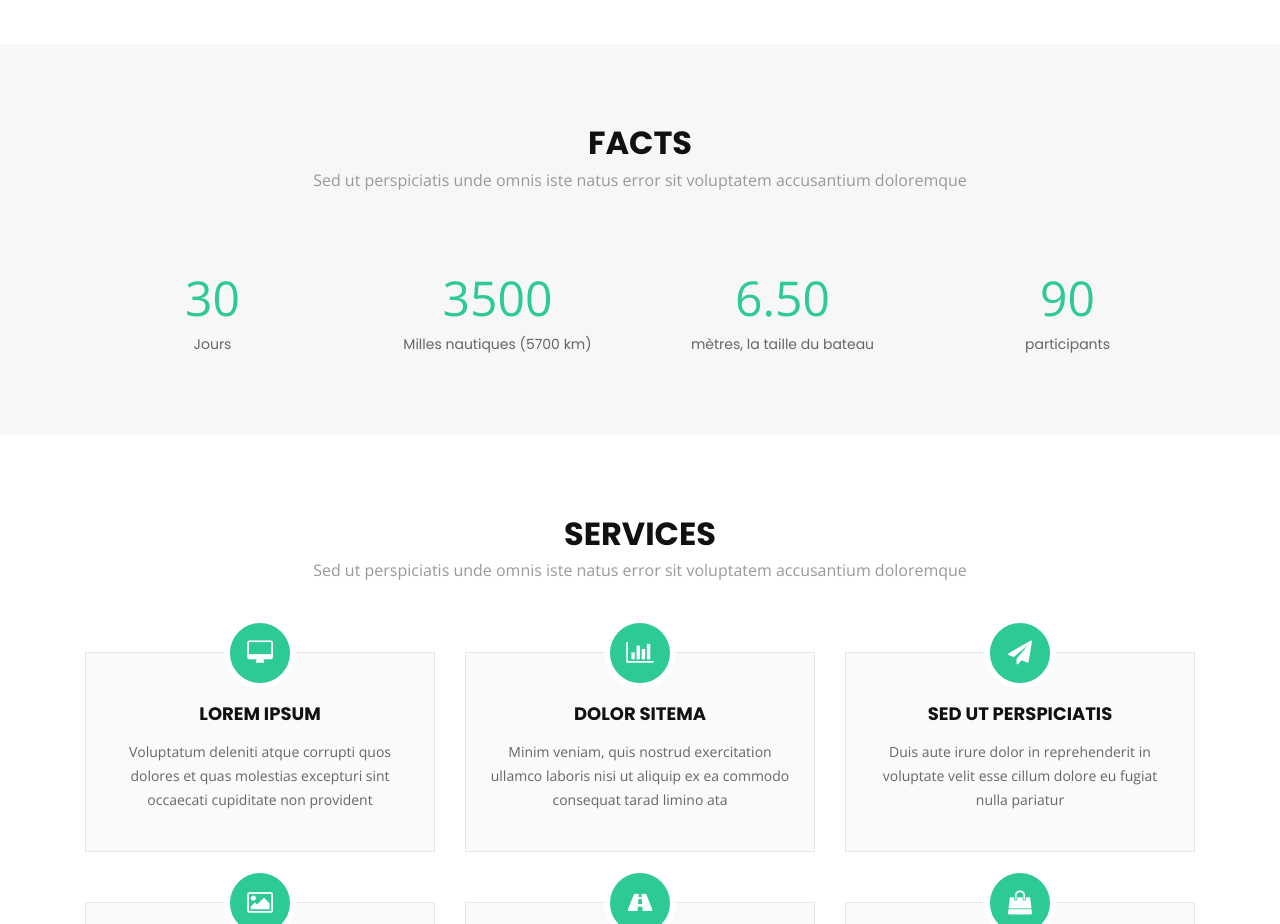
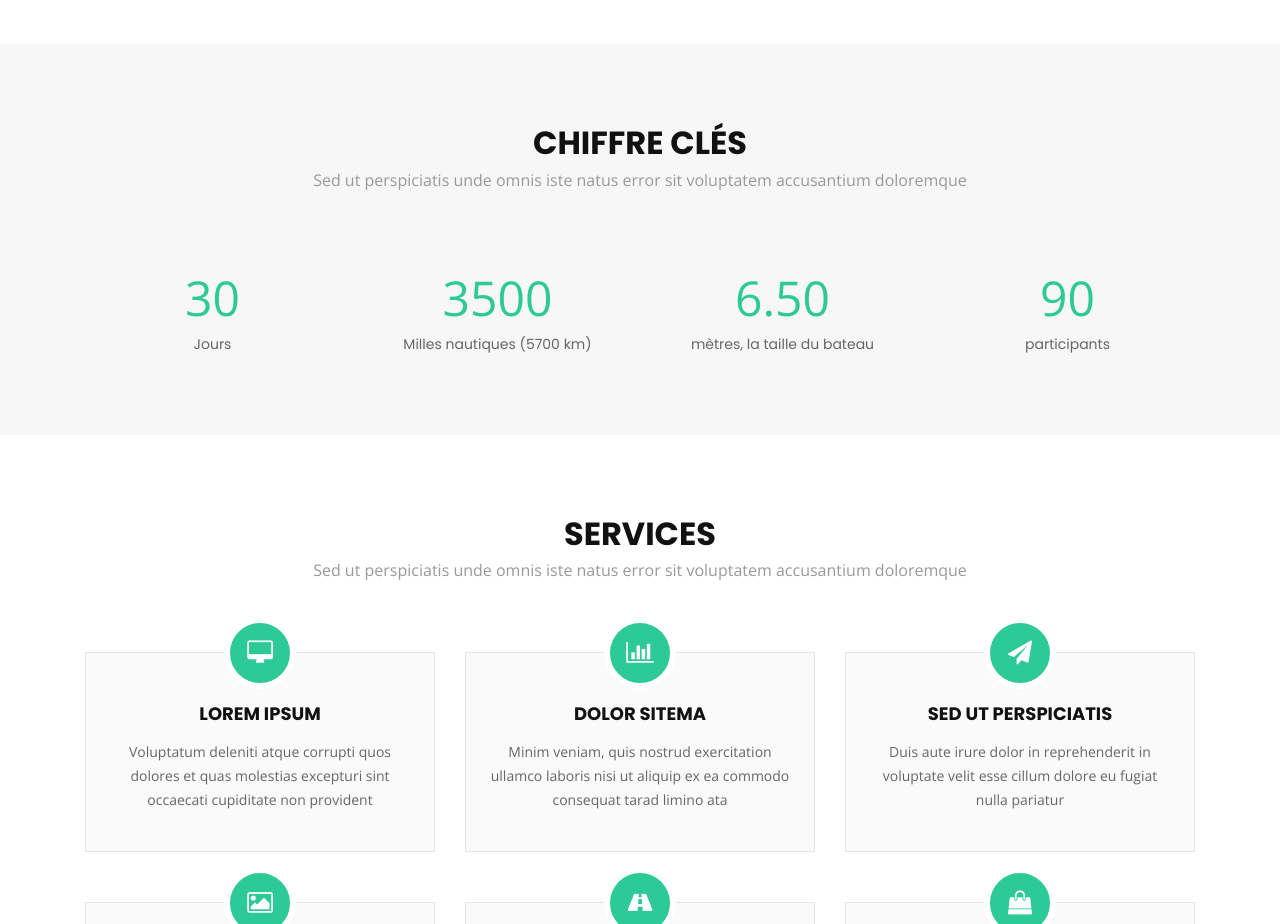
Before and after one commit to csamon/www, a plain HTML site: page index.html in a window 1280 px wide. Shown: the part 1520-2444 px from the top of the page. Drawn offline with nearby package versions, Linux system fonts and the light colour scheme.

Commit message:
Update index.html

```diff
--- a/index.html
+++ b/index.html
@@ -133,7 +133,7 @@ De Douarnenez à Pointe-à-Pitre, les skippers embarquent pour une odyssée d’
     <section id="facts">
       <div class="container" data-aos="fade-up">
         <div class="section-header">
-          <h3 class="section-title">Facts</h3>
+          <h3 class="section-title">Chiffre clés</h3>
           <p class="section-description">Sed ut perspiciatis unde omnis iste natus error sit voluptatem accusantium doloremque</p>
         </div>
         <div class="row counters">
```
